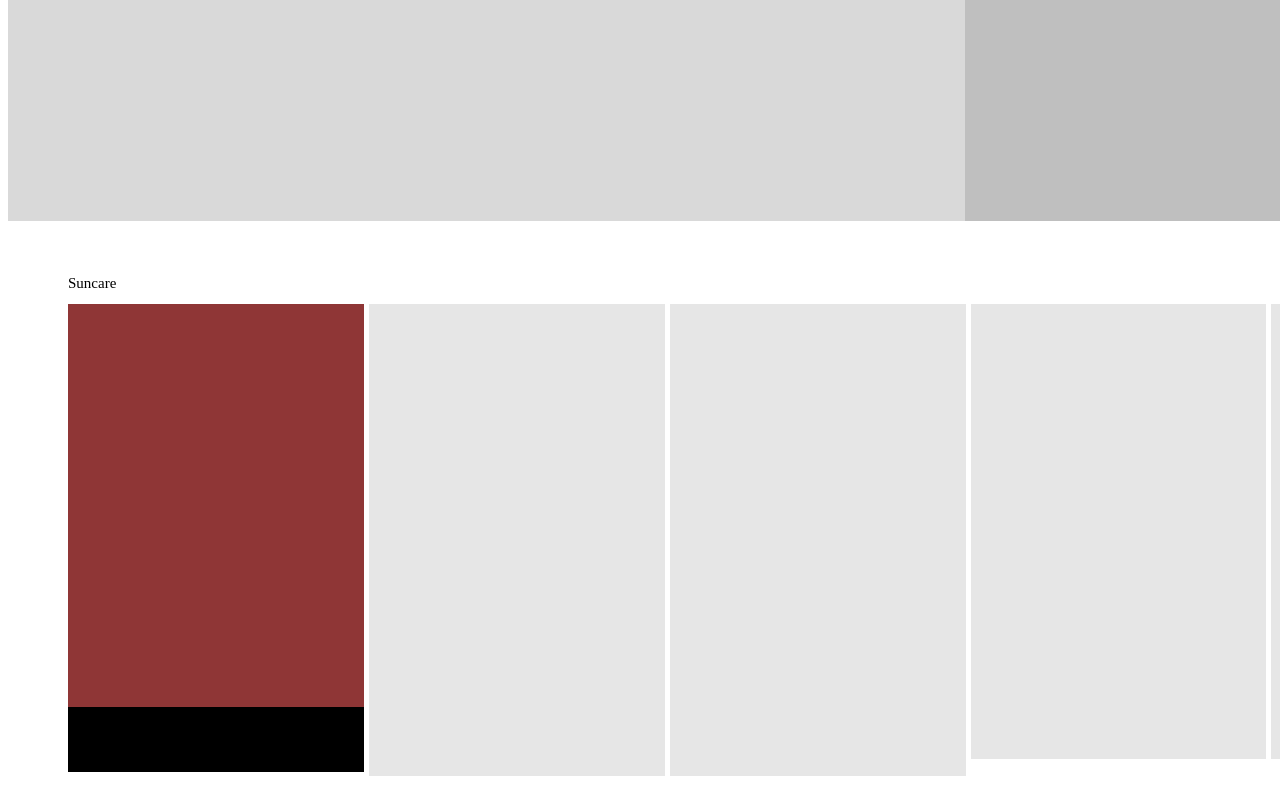
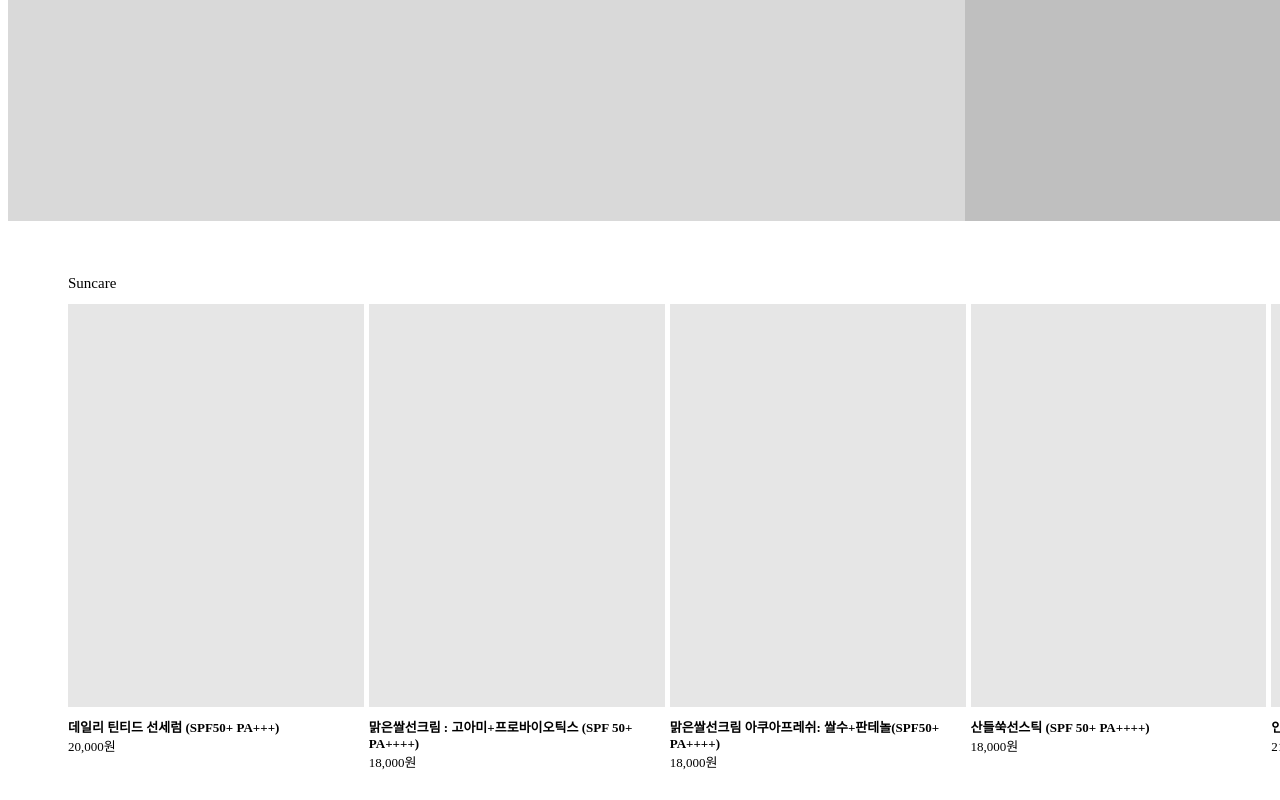
Before and after one commit to JUYEON59/UIUX_Figma, a plain HTML site: page 10일차 연습파일/index.html in a window 1280 px wide. Shown: the part 1396-2196 px from the top of the page. Drawn offline with Linux system fonts and the light colour scheme.

Commit message:
10일차 연습 완료
혼자 실습하기

```diff
--- a/10일차 연습파일/index.html
+++ b/10일차 연습파일/index.html
@@ -36,16 +36,46 @@
             <div class="swiper-container-main02">
                 <div class="box1">
                     <div class="img1"></div>
-                    <div class="text-box">
+                    <div class="text-box1">
                         <div class="title-text1">데일리 틴티드 선세럼 (SPF50+ PA+++)</div>
                         <div class="price-text1">20,000원</div>
                     </div>
                 </div>
-                <div class="box2"></div>
-                <div class="box3"></div>
-                <div class="box4"></div>
-                <div class="box5"></div>
-                <div class="box6"></div>
+                <div class="box2">
+                    <div class="img2"></div>
+                    <div class="text-box2">
+                        <div class="title-text2">맑은쌀선크림 : 고아미+프로바이오틱스 (SPF 50+ PA++++)</div>
+                        <div class="price-text2">18,000원</div>
+                    </div>
+                </div>
+                <div class="box3">
+                    <div class="img3"></div>
+                    <div class="text-box3">
+                        <div class="title-text3">맑은쌀선크림 아쿠아프레쉬: 쌀수+판테놀(SPF50+ PA++++)</div>
+                        <div class="price-text3">18,000원</div>
+                    </div>
+                </div>
+                <div class="box4">
+                    <div class="img4"></div>
+                    <div class="text-box4">
+                        <div class="title-text4">산들쑥선스틱 (SPF 50+ PA++++)</div>
+                        <div class="price-text4">18,000원</div>
+                    </div>
+                </div>
+                <div class="box5">
+                    <div class="img5"></div>
+                    <div class="text-box5">
+                        <div class="title-text5">인삼선세럼 (SPF 50+ PA++++)</div>
+                        <div class="price-text5">21,000원</div>
+                    </div>
+                </div>
+                <div class="box6">
+                    <div class="img5"></div>
+                    <div class="text-box5">
+                        <div class="title-text5">맑은쌀선크림 더블기획세트 (SPF 50+ PA++++)</div>
+                        <div class="price-text5">36,000원</div>
+                    </div>
+                </div>
             </div>
         </section>
     </main>
--- a/10일차 연습파일/style.css
+++ b/10일차 연습파일/style.css
@@ -55,38 +55,27 @@ div.main-sl-title {
     display: flex;
     gap: 5px;
 }
-.box1 {
+.box1, .box4, .box5, .box6 {
     width: 295.83px; height: 454.22px;
-    background: #E6E6E6;
 }
-.img1 {
+.img1, .img2, .img3, .img4, .img5, .img6 {
     width: 295.83px; height: 402.31px;
-    background: #8f3636;
+    background-color: #E6E6E6;
 }
-.text-box {
-    background: #000;
+.text-box1, .text-box2, .text-box3, .text-box4, .text-box5, .text-box6  {
     padding-top: 10px;
     padding-bottom: 7px;
 }
-.title-text1 {}
-.price-text1 {}
-.box2 {
+.title-text1, .title-text2, .title-text3, .title-text4, .title-text5, .title-text6  {
+    font-family: "DM Sans";
+    font-size: 13px;
+    font-weight: 700;
+}
+.price-text1, .price-text2, .price-text3, .price-text4, .price-text5, .price-text6 {
+    font-family: "DM Sans";
+    font-size: 13px;
+}
+.box2, .box3 {
     width: 295.83px; height: 471.22px;
-    background: #E6E6E6;
+    background: #FFF;
 }
-.box3 {
-    width: 295.83px; height: 471.22px;
-    background: #E6E6E6;
-}
-.box4 {
-    width: 295.83px; height: 454.22px;
-    background: #E6E6E6;
-}
-.box5 {
-    width: 295.83px; height: 454.22px;
-    background: #E6E6E6;
-}
-.box6 {
-    width: 295.83px; height: 454.22px;
-    background: #E6E6E6;
-}
```
